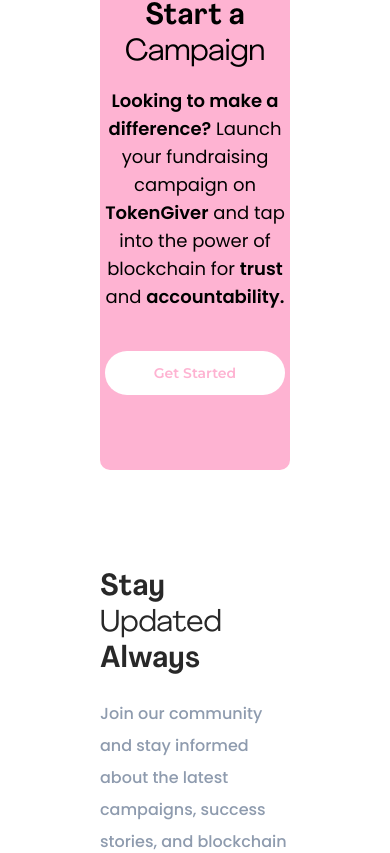
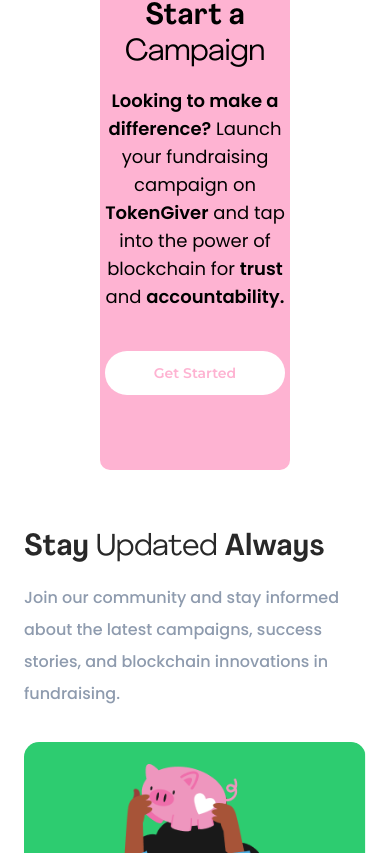
Before and after one commit to Token-Giver/token-giver-website, a Next.js app: page / in a window 390 px wide. Shown: the part 11147-12000 px from the top of the page. Built offline with nearby package versions, Linux system fonts and the light colour scheme.

Commit message:
feat: enhance responsiveness for blog section on about page

```diff
--- a/app/components/blog-section.tsx
+++ b/app/components/blog-section.tsx
@@ -3,15 +3,19 @@
 
 function BlogSection() {
   return (
-    <div className="py-[40px] px-[100px]">
-      <h2 className="mb-5 text-raisin-black font-AgrandirBold text-3xl">
+    <div className=" sm:py-10 px-6 sm:px-10 lg:px-20 xl:px-[100px] 2xl:max-w-[1440px] 2xl:mx-auto">
+      <div className=" flex flex-col gap-4 ">
+
+      <h2 className=" text-raisin-black font-AgrandirBold text-3xl">
         Stay <span className="font-AgrandirRegular">Updated</span> Always
       </h2>
       <p className="font-medium text-base leading-8 text-ash mb-8 max-w-[624px]">
         Join our community and stay informed about the latest campaigns, success
         stories, and blockchain innovations in fundraising.
       </p>
-      <div className="grid grid-cols-3 gap-x-[17px]">
+      </div>
+
+      <div className="grid grid-cols-1 sm:grid-cols-2 gap-y-6 md:grid-cols-3 gap-x-[17px]">
         <BlogPostCard />
         <BlogPostCard />
         <BlogPostCard />
```
